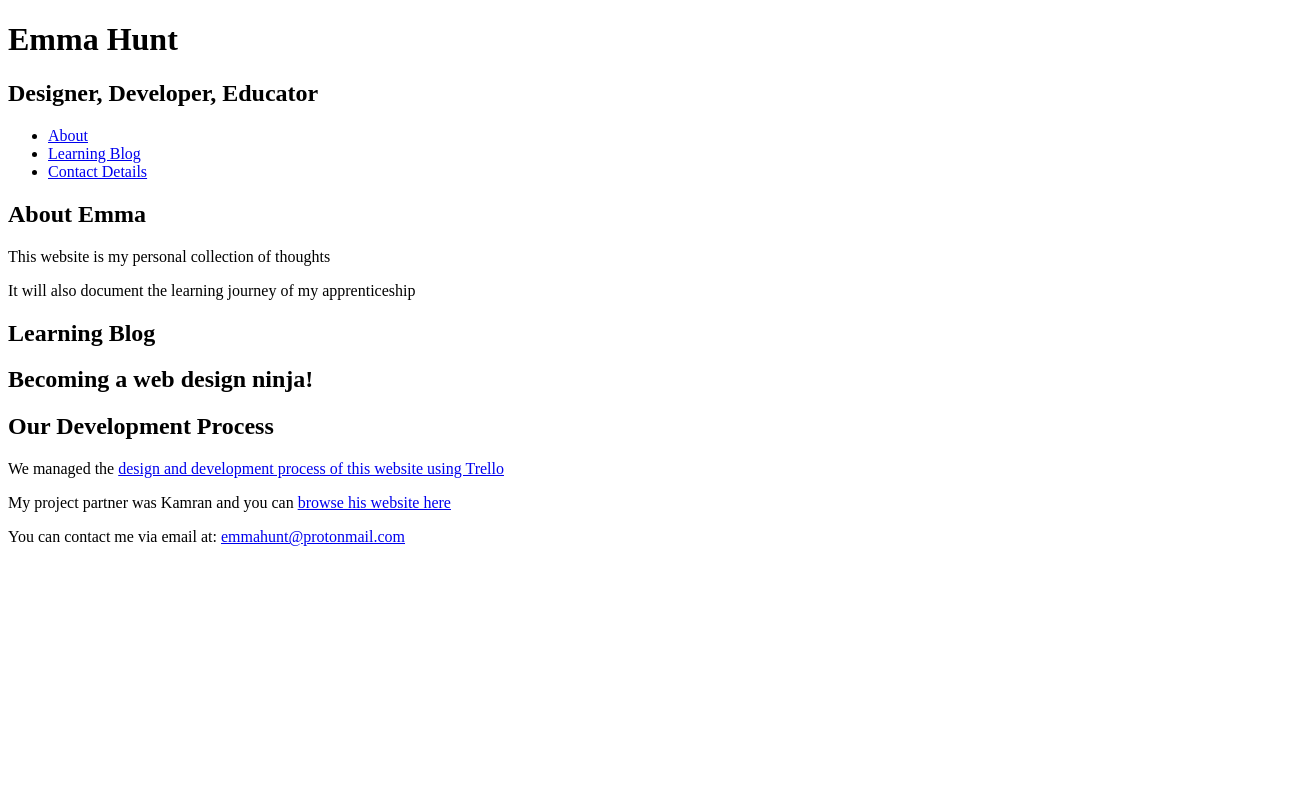
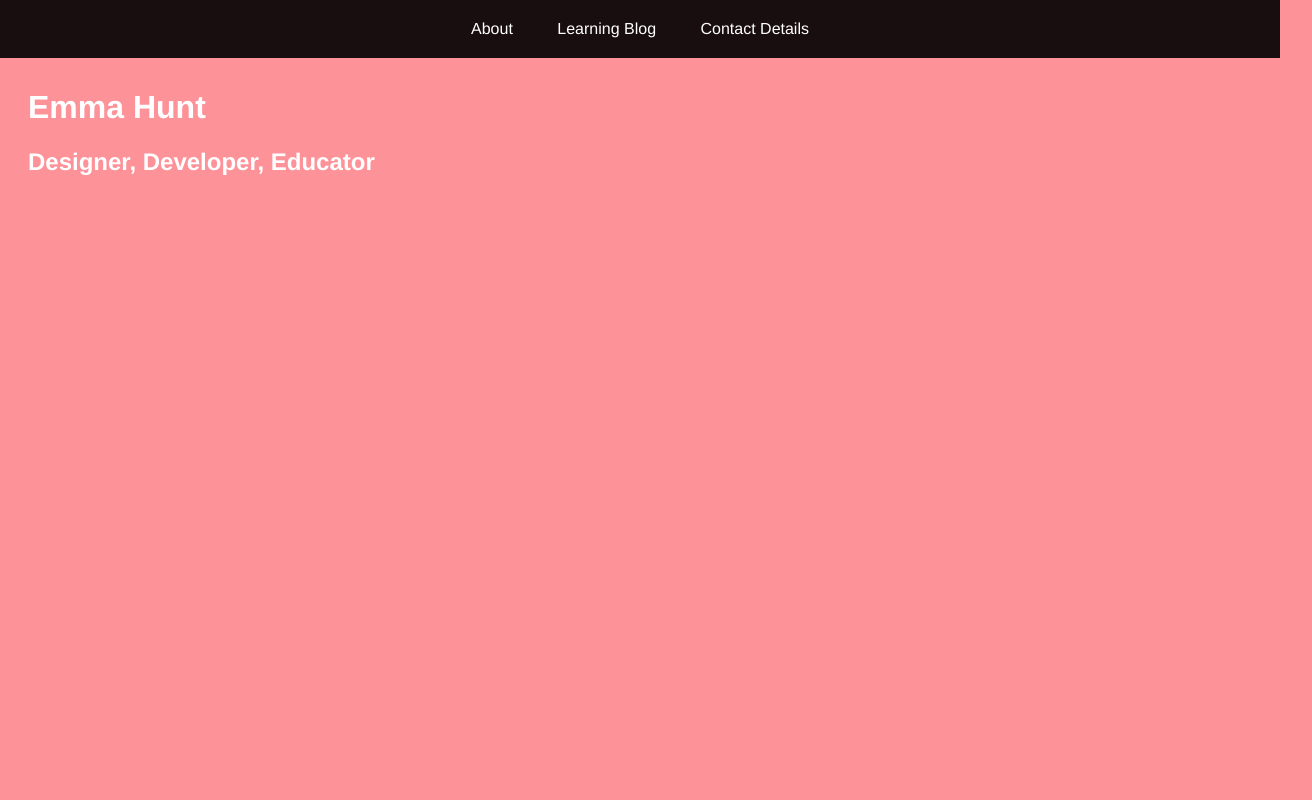
Before and after one commit to emmahunttt/emmahunt.me, a plain HTML site: page index.html in a window 1280 px wide. Shown: the top 800 px of the page, 1312 px wide, since content can reach past the window. Drawn offline with Linux system fonts and the light colour scheme.

Commit message:
Git Committd

```diff
--- /dev/null
+++ b/css/master.css
@@ -0,0 +1,45 @@
+body {
+  background-color: #fd9299;
+  font-family: "Comic Sans", Helvetica, sans-serif;
+}
+
+#learning-blog article h1 {
+  text-align: left;
+}
+
+.primary-nav {
+  position: fixed;
+  z-index: 10;
+  top: 0;
+  left: 0;
+  width: 100%;
+  text-align: center;
+  background: rgba(0, 0, 0, 0.9);
+}
+
+.primary-nav ul {
+  padding: 0;
+  margin: 0;
+}
+
+.primary-nav li {
+  display: inline;
+}
+
+.primary-nav a {
+  display: inline-block;
+  padding: 20px;
+  /* background: rgb(100, 100, 100); */
+  color: rgb(255, 255, 255);
+  text-decoration: none;
+}
+
+.page {
+  position: relative;
+  width: 100%;
+  padding: 60px 20px 20px;
+  height: 100vh;
+  margin: 0;
+  color: rgb(255, 255, 255);
+  border-bottom: 20px solid black;
+}
--- a/index.html
+++ b/index.html
@@ -3,12 +3,13 @@
   <head>
     <meta charset="utf-8">
       <title>Emma Hunt's Website</title>
+      <link rel="stylesheet" href="./css/master.css">
   </head>
   <body>
-  <header>
+  <header class="page">
     <h1>Emma Hunt</h1>
     <h2>Designer, Developer, Educator</h2>
-    <nav>
+    <nav class="primary-nav">
       <ul>
         <li>
           <a href="#about" title="About Emma Hunt">About</a>
@@ -23,7 +24,7 @@
     </nav>
   </header>
 
-  <section id="about">
+  <section class="page" id="about">
     <header>
     <h1>About Emma</h1>
   </header>
@@ -31,12 +32,12 @@
     <p>It will also document the learning journey of my apprenticeship</p>
   </section>
 
-  <section id="learning-blog">
+  <section class="page" id="learning-blog">
   <header>
     <h1>Learning Blog</h1>
     <h2>Becoming a web design ninja!</h2>
   </header>
-  <artice id="process">
+  <article id="process">
     <h1>Our Development Process</h1>
     <p>We managed the
       <a
@@ -51,7 +52,10 @@
     </p>
   </section>
 
-  <section id="contact">
+  <section class="page" id="contact">
+<header>
+<h1>Contact Me</h1>
+</header>
   <p>You can contact me via email at: <a
     href="mailto:ekhunt@deloitte.co.uk">emmahunt&#64;protonmail.com</p>
   </section>
--- /dev/null
+++ b/tutorials/box-styles.css
@@ -0,0 +1,16 @@
+h1, p {
+  background-color: #DDE0E3;    /* Light gray */
+}
+
+h1 {
+  padding: 50px;
+}
+
+p {
+    padding: 20px 0 20px 10px;  /* Top  Right  Bottom  Left */
+  }
+
+em, strong {
+  background-color: #B2D6FF;
+  display: inline;
+}
```
Also changed, not shown: Semantic_HTML/article.html (deleted, +0 -53 lines), tutorials/article.html (added, +81 -0 lines), tutorials/boxes.html (added, +17 -0 lines).
